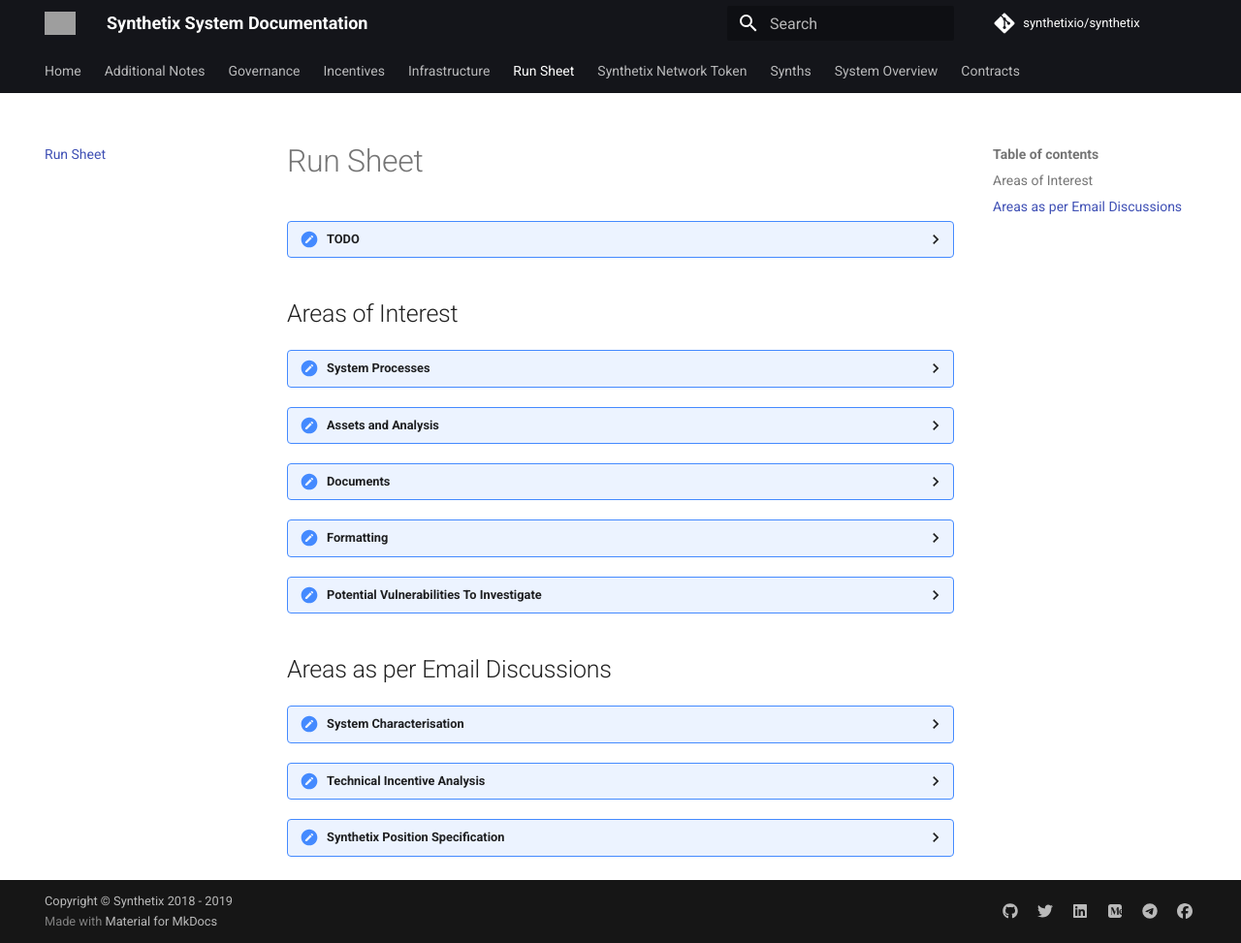
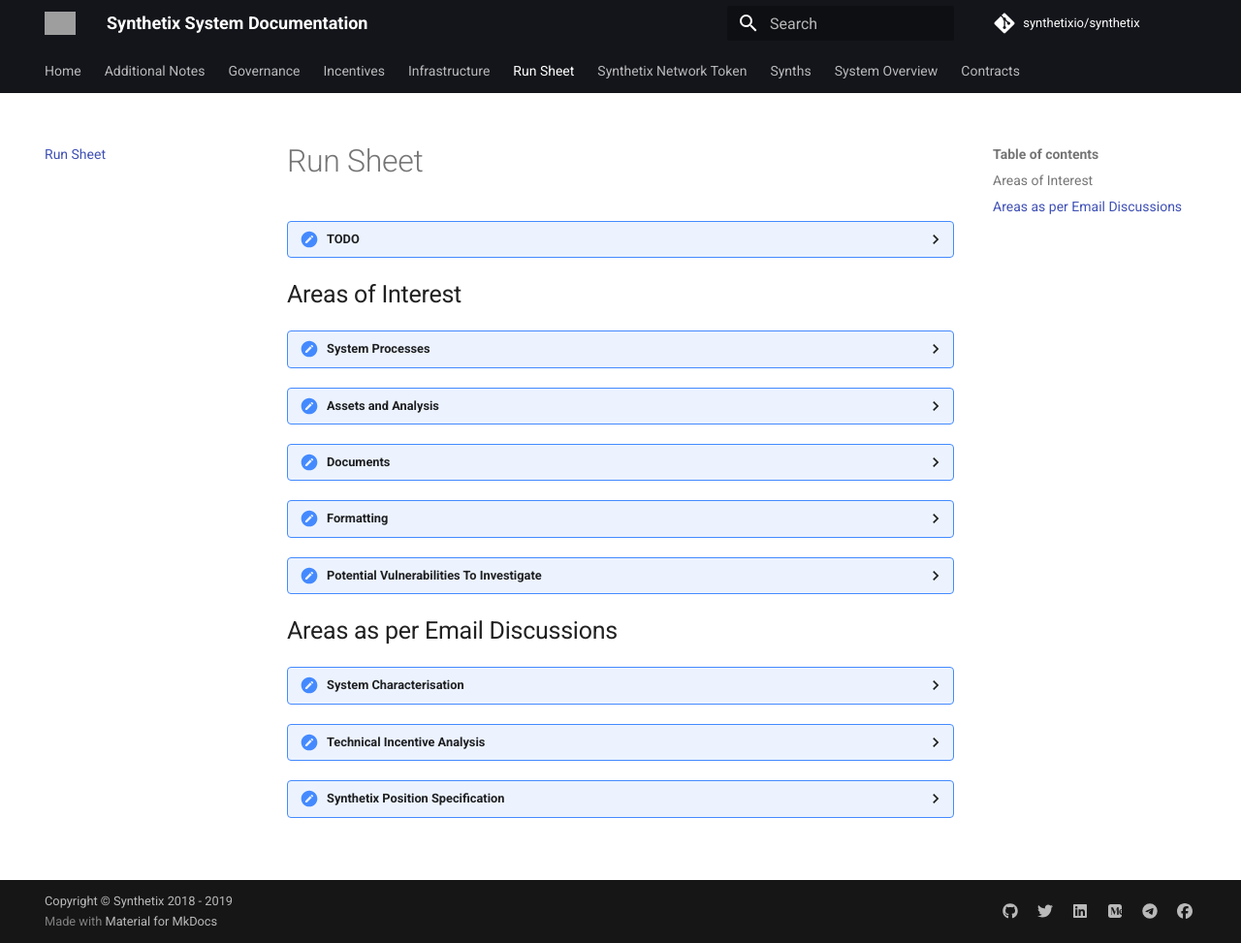
Before and after one commit to Synthetixio/synthetix, an MkDocs documentation site: the page built from docs/run-sheet.md, in a window 1280 px wide and 973 px high. Shown: the whole window at 97% size. Built offline with MkDocs 1.6.1 and Material for MkDocs 9.7.7, drawn with Linux system fonts in a browser that asks for light colours; comment, search, counter and statistics services are not loaded; grey boxes are pictures that could not be loaded.

Commit message:
More todos.

```diff
--- a/docs/extra.css
+++ b/docs/extra.css
@@ -1,12 +1,40 @@
 section-sep {
     display: block;
-    text-align: center;
-    margin-top: 60px;
+    margin-left: auto;
+    margin-right: auto;
+    margin-top: 2.0rem;
     cursor: default;
     color: rgba(0,0,0,0.26);
+    width: 15px;
+    height: 19px;
 }
 
 inheritance-graph {
     display: block;
     text-align: center;
 }
+
+article {
+    padding-bottom: 2.0rem;
+}
+
+.md-typeset h2 {
+    font-weight: 500;
+    margin-top: 1.0rem;
+}
+
+.md-typeset h3 {
+    font-weight: 900;
+}
+
+.md-typeset details.example {
+    border-left-color: rgb(66, 51, 125);
+}
+
+.md-typeset details.example > summary {
+    background-color: rgba(66, 51, 125, 0.1);
+}
+
+.md-typeset details.example > summary:before {
+    color: rgb(66, 51, 125);
+}
--- a/docs/run-sheet.md
+++ b/docs/run-sheet.md
@@ -54,6 +54,8 @@
     * [ ] Replace asterism section separators with synthetix logo.
     * [ ] Inheritance graph and related contracts in tabbed details panel. https://github.com/squidfunk/mkdocs-material/issues/955
     * [ ] Merge into core SNX repository and enable edit buttons. Add a note to the Intro page that the docs can be edited by anyone with a PR.
+    * [ ] Better colour for details sections
+    * [ ] Syntax highlighting for Solidity. https://squidfunk.github.io/mkdocs-material/extensions/codehilite/ https://github.com/maurelian/best-practices-docs/blob/master/mkdocs.yml
 
 ??? "Potential Vulnerabilities To Investigate"
     * [ ] Oracle front-running.
--- a/mkdocs.yml
+++ b/mkdocs.yml
@@ -71,5 +71,6 @@
 
 extra_javascript:
   - 'https://cdnjs.cloudflare.com/ajax/libs/mathjax/2.7.0/MathJax.js?config=TeX-MML-AM_CHTML'
+  - 'js/sectionSeparators.js'
 
 extra_css: [extra.css]
```
